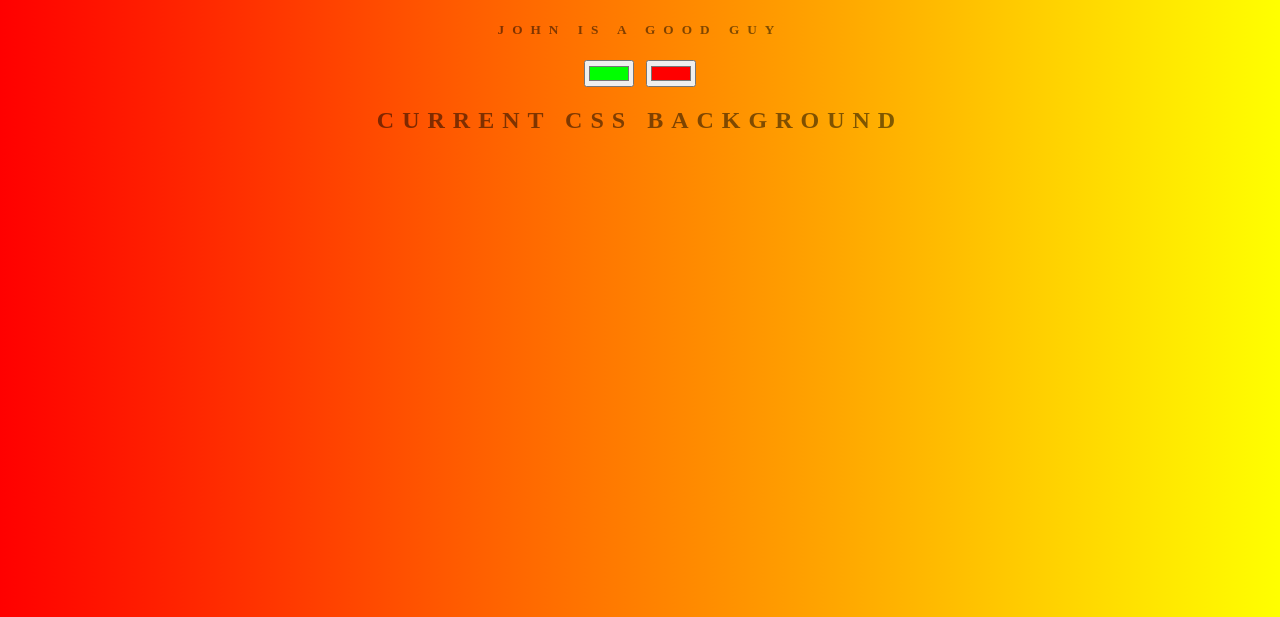
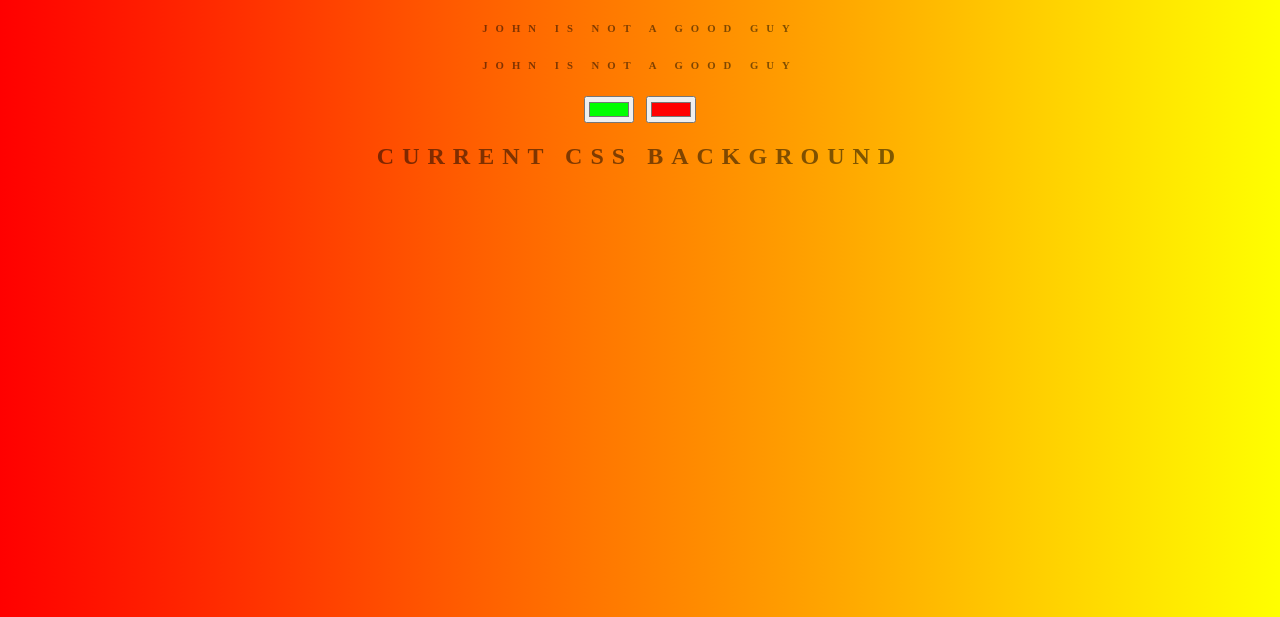
Before and after one commit to Ramandeepwasir/background-generator, a plain HTML site: page index.html in a window 1280 px wide. Shown: the part 183-800 px from the top of the page. Drawn offline with Linux system fonts and the light colour scheme.

Commit message:
heading added by raman

```diff
--- a/index.html
+++ b/index.html
@@ -6,7 +6,8 @@
 </head>
 <body id="gradient">
 	<h1>Background Generator</h1>
-	<h5>John is a good guy</h5>
+	<h6>John is not a good guy</h6>
+	<h6>John is not a good guy</h6>
 	<input class="color1" type="color" name="color1" value="#00ff00">
 	<input class="color2" type="color" name="color2" value="#ff0000">
 	<h2>Current CSS Background</h2>
```
